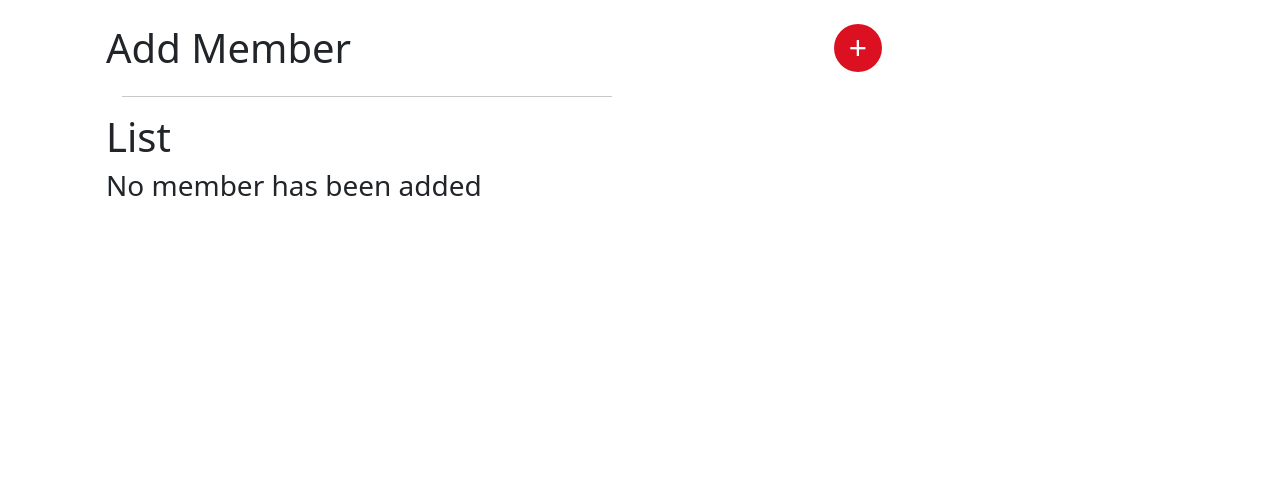
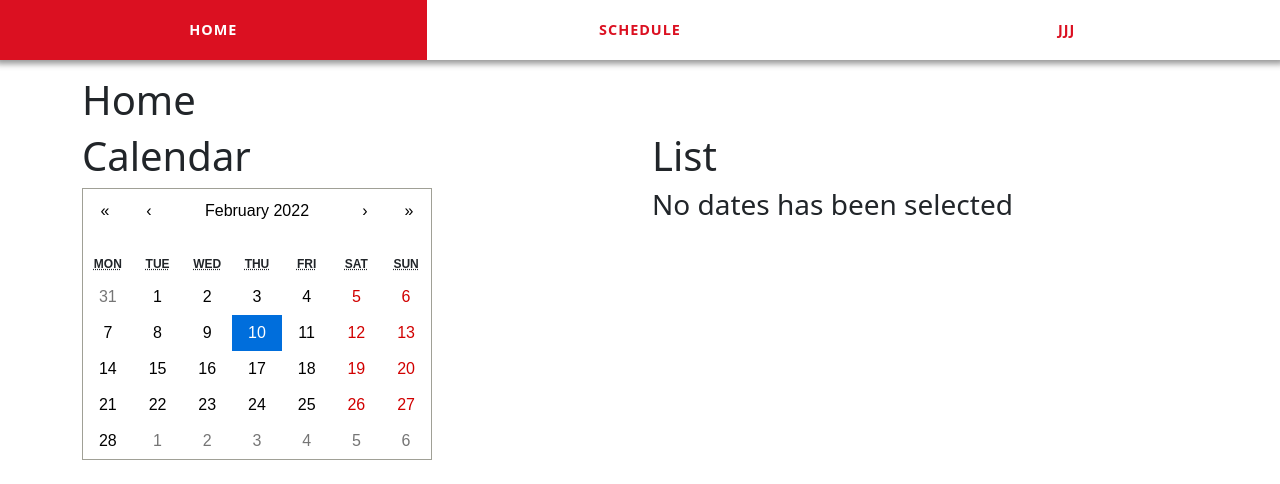
Before and after one commit to systemry420/icrc-attendance, a React (Create React App) app: page / in a window 1280 px wide. Shown: the top 484 px of the page. Built offline with nearby package versions, Linux system fonts and the light colour scheme.

Commit message:
add navbar

```diff
--- a/package.json
+++ b/package.json
@@ -10,6 +10,7 @@
     "react": "^17.0.2",
     "react-calendar": "^3.7.0",
     "react-dom": "^17.0.2",
+    "react-router-dom": "^6.2.1",
     "react-scripts": "5.0.0",
     "web-vitals": "^2.1.4"
   },
--- a/src/App.js
+++ b/src/App.js
@@ -1,12 +1,19 @@
+import Navbar from './components/Navbar';
 import './index.css';
-import Form from './pages/admin/Team';
-import Team from './pages/admin/Team';
+import { BrowserRouter as Router, Route, Routes, Switch } from 'react-router-dom'
+import Home from './pages/home';
 
 function App() {
   return (
-    <div className="container">
-      <Form />
-    </div>
+    <>
+      <Router>
+        <Navbar />
+        <Routes>
+          <Route exact path='/'
+            element={<Home />}></Route>
+        </Routes>
+      </Router>
+    </>
   );
 }
 
--- /dev/null
+++ b/src/components/Navbar.js
@@ -0,0 +1,25 @@
+import React from 'react'
+import { Link } from 'react-router-dom';
+
+function Navbar({ }) {
+    const pages = [
+        'home', 'schedule', 'jjj'
+    ]
+  return (
+    <nav>
+      <ul>
+        {pages.map((page) => {
+          return(
+            <li style={{'width': `calc(100% / ${pages.length}`}} key={page}>
+                <Link className='navlink' to={`/${page}`}>
+                    {page}
+                </Link>
+            </li>
+          )
+        })}
+      </ul>
+    </nav>
+  );
+}
+
+export default Navbar
--- a/src/index.css
+++ b/src/index.css
@@ -1,3 +1,8 @@
+* {
+  padding: 0;
+  margin: 0;
+}
+
 body {
   margin: 0;
   padding: 0;
@@ -21,13 +26,13 @@ input {
   width: 90%;
 }
 
-input[type="submit"], button, input[type="button"] {
+input[type="submit"], .button, input[type="button"] {
   background-color: #db1021;
   color: #fff;
 }
 
 input[type="submit"]:hover,
-button:hover,
+.button:hover,
 input[type="button"]:hover,
 input[type="submit"]:active {
   background-color: #d55;
@@ -36,3 +41,40 @@ input[type="submit"]:active {
 .myClassName {
   background-color: #d55;
 }
+
+nav {
+  box-shadow: 0 0 6px 4px #999;
+  margin-bottom: 10px;
+}
+
+nav ul {
+  list-style-type: none;
+  display: flex;
+  padding: 0;
+}
+
+nav ul li {
+  text-transform: uppercase;
+  color: #222;
+}
+
+nav ul li .navlink {
+  color: #db1021;
+  padding: .5em 1em;
+  display: flex;
+  flex-direction: column;
+  width: 100%;
+  align-items: center;
+  justify-content: center;
+  text-decoration: none;
+  font-size: .9em;
+  font-weight: 700;
+  letter-spacing: 1px;
+  height: 60px;
+}
+
+.navlink:hover, .navlink:active {
+  background-color: #db1021;
+  color: #fff;
+  cursor: pointer;
+}
--- a/src/index.js
+++ b/src/index.js
@@ -4,6 +4,8 @@ import './index.css';
 import App from './App';
 import reportWebVitals from './reportWebVitals';
 import "bootstrap/dist/css/bootstrap.min.css";
+import Navbar from './components/Navbar';
+
 
 ReactDOM.render(
   <React.StrictMode>
```
Also changed, not shown: 1 other file (tests, documents, lock files or other folders).
